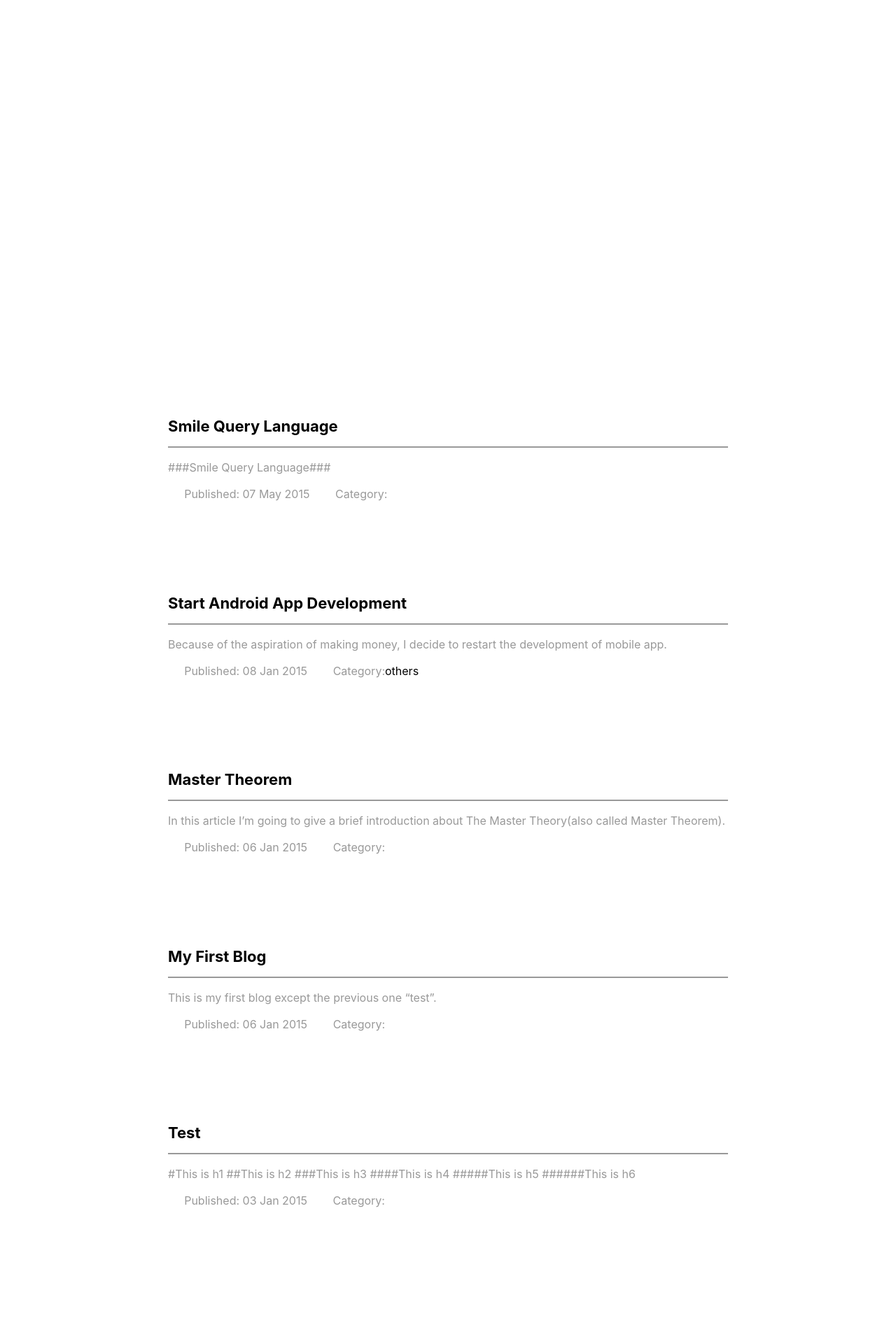
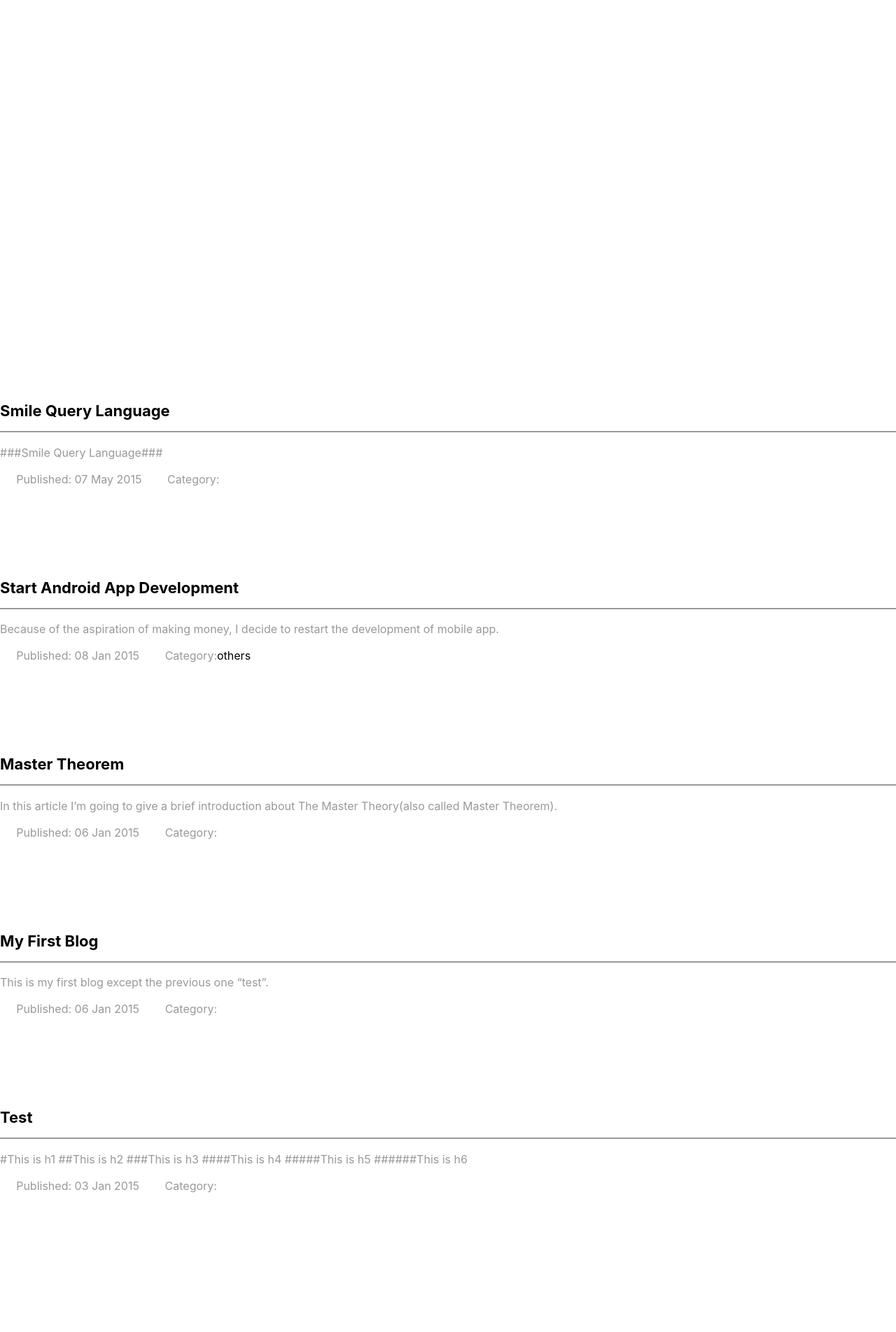
Before and after one commit to wenyuzhao/wenyuzhao.github.io, a Jekyll site: the page built from test.html, in a window 1280 px wide. Shown: the whole page at 70% size. Built offline with Jekyll 4.4.1, drawn with Linux system fonts in a browser that asks for light colours; a script that is not in the unit is left out; after the commit the page ends 1803 px from its top, so only the background shows below that.

Commit message:
Update x.html

```diff
--- a/_layouts/x.html
+++ b/_layouts/x.html
@@ -40,20 +40,6 @@
                 align-items: center;
                 justify-content: center;
             }
-            main {
-                width: 100%;
-                max-width: 800px;
-                margin: 2.5rem auto;
-            }
-            main article {
-                padding-bottom: 2.5rem;
-            }
-
-            a  { text-decoration: none; }
-            a:link    { color: #000000; }
-            a:visited { color: #000000; }
-            a:hover   { color: #2196f3; }
-            a:active  { color: #2196f3; }
 
             header .info a  { text-decoration: none; }
             header .info a:link    { color: #ffffff; }
@@ -67,6 +53,18 @@
                 align-items: center;
                 justify-content: flex-start;
             }
+
+            main {
+                width: 100%;
+                max-width: 800px;
+                margin: 2.5rem auto;
+            }
+
+            a  { text-decoration: none; }
+            a:link    { color: #000000; }
+            a:visited { color: #000000; }
+            a:hover   { color: #2196f3; }
+            a:active  { color: #2196f3; }
         </style>
     </head>
     <body>
@@ -87,11 +85,11 @@
             </div>
         </header>
 
-        <main>
-            <article>{{ content }}</article>
+        <article>
+            {{ content }}
             {% if page.comments %}
                 {% include disqus.html %}
             {% endif %}
-        </main>
+        </article>
     </body>
 </html>
```
